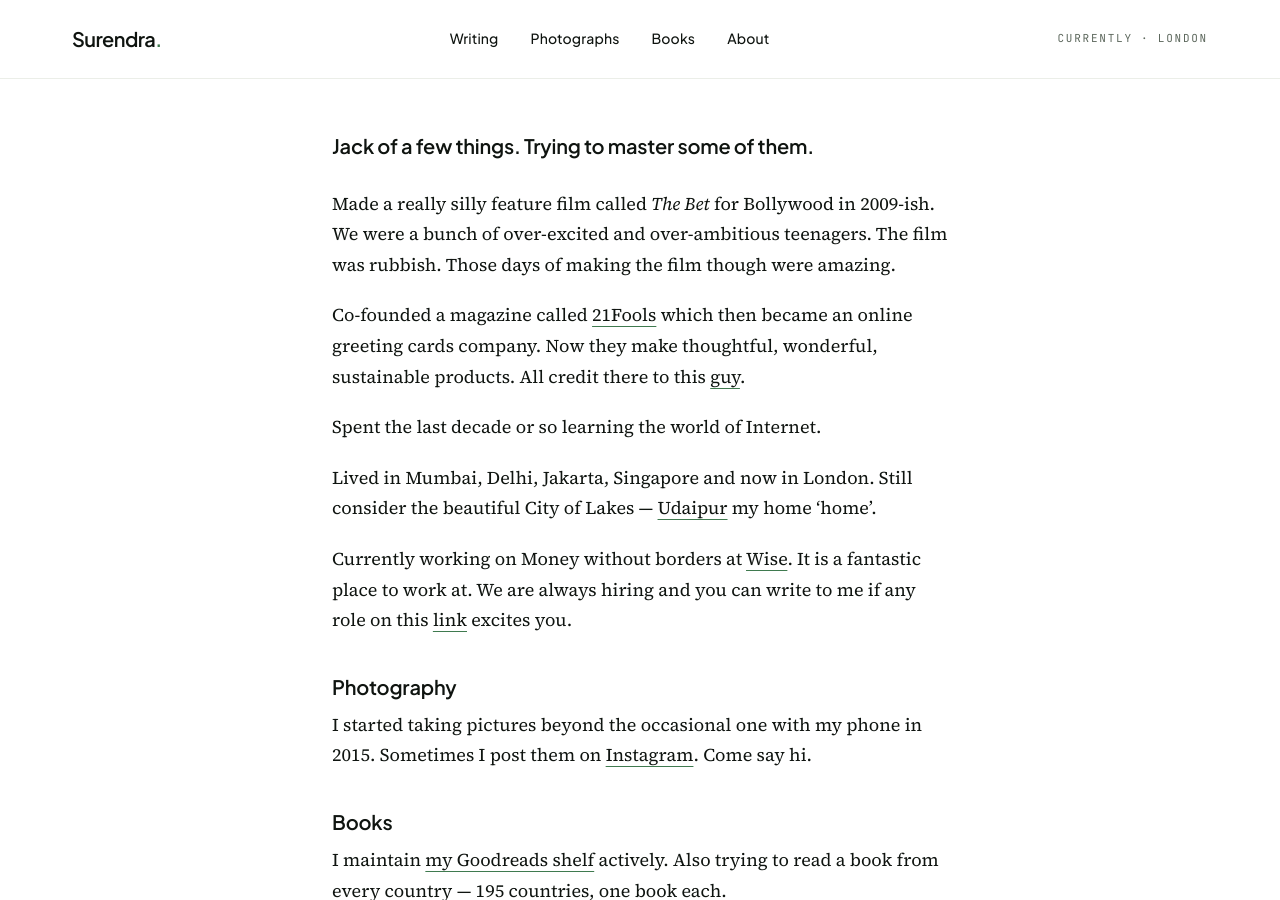
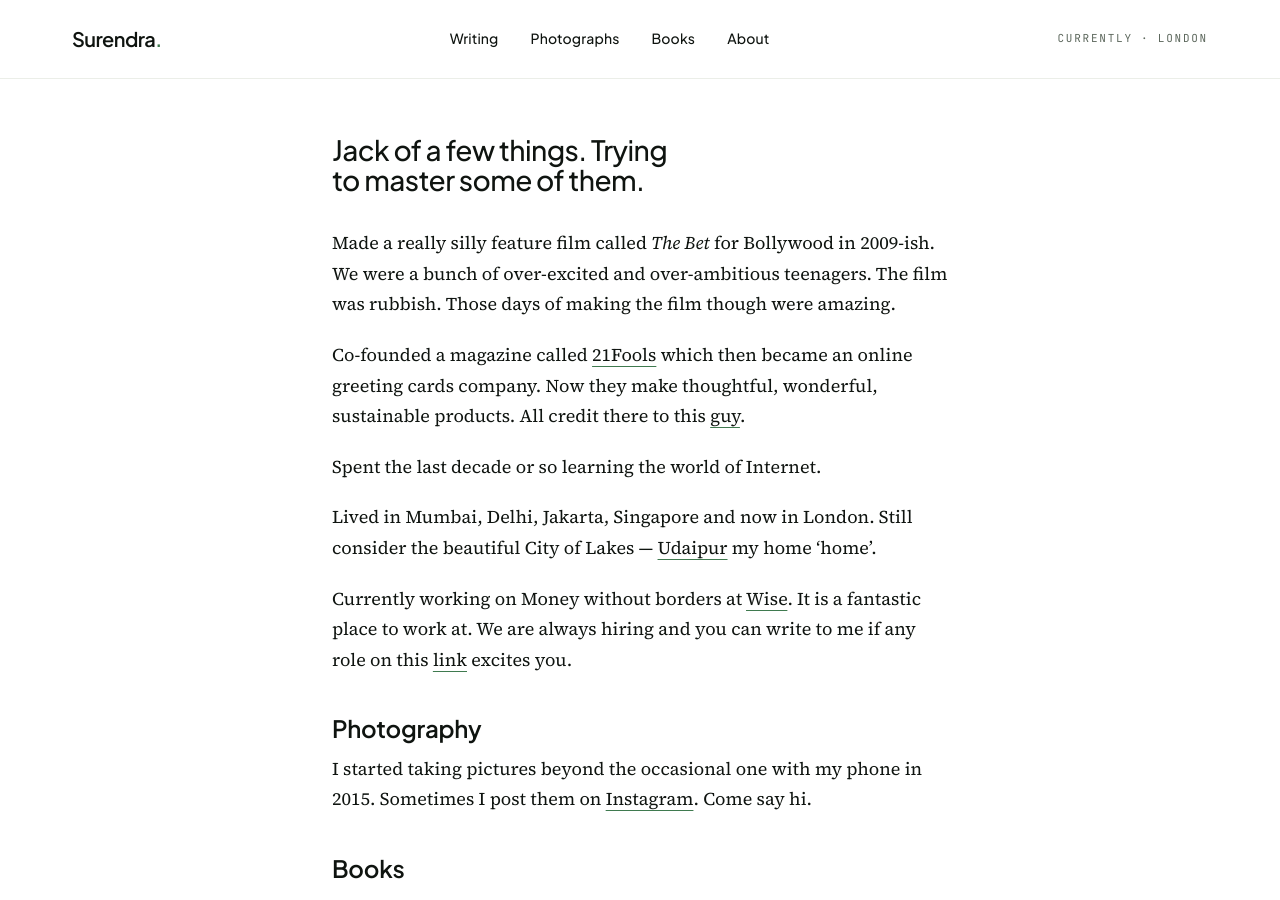
Before and after one commit to surendrachaplot/surendrachaplot, a Jekyll site: the page built from index.md, in a window 1280 px wide and 900 px high. Built offline with Jekyll 4.4.1, drawn with Linux system fonts in a browser that asks for light colours.

Commit message:
Use h3 for headers throughout — lede and section headings
Co-Authored-By: Claude Sonnet 4.6 <noreply@anthropic.com>

```diff
--- a/_layouts/page.html
+++ b/_layouts/page.html
@@ -7,7 +7,7 @@ layout: default
   <span class="eyebrow">{{ page.kicker | default: "Page" }}</span>
   <h1 style="margin-top: 16px;">{{ page.title }}</h1>
   {% endunless %}
-  {% if page.lede %}<h4 style="margin-top: 16px; margin-bottom: 0;">{{ page.lede }}</h4>{% endif %}
+  {% if page.lede %}<h3 style="margin-top: 16px; margin-bottom: 0;">{{ page.lede }}</h3>{% endif %}
 
   <div class="prose" style="margin-top: 32px;">
     {{ content }}
--- a/index.md
+++ b/index.md
@@ -16,11 +16,11 @@ Lived in Mumbai, Delhi, Jakarta, Singapore and now in London. Still consider the
 
 Currently working on Money without borders at [Wise](https://wise.com/). It is a fantastic place to work at. We are always hiring and you can write to me if any role on this [link](https://wise.jobs/) excites you.
 
-## Photography
+### Photography
 
 I started taking pictures beyond the occasional one with my phone in 2015. Sometimes I post them on [Instagram](https://www.instagram.com/chaplot). Come say hi.
 
-## Books
+### Books
 
 I maintain [my Goodreads shelf](https://www.goodreads.com/chaplot) actively. Also trying to read a book from every country — [195 countries, one book each](/books/).
 
```
